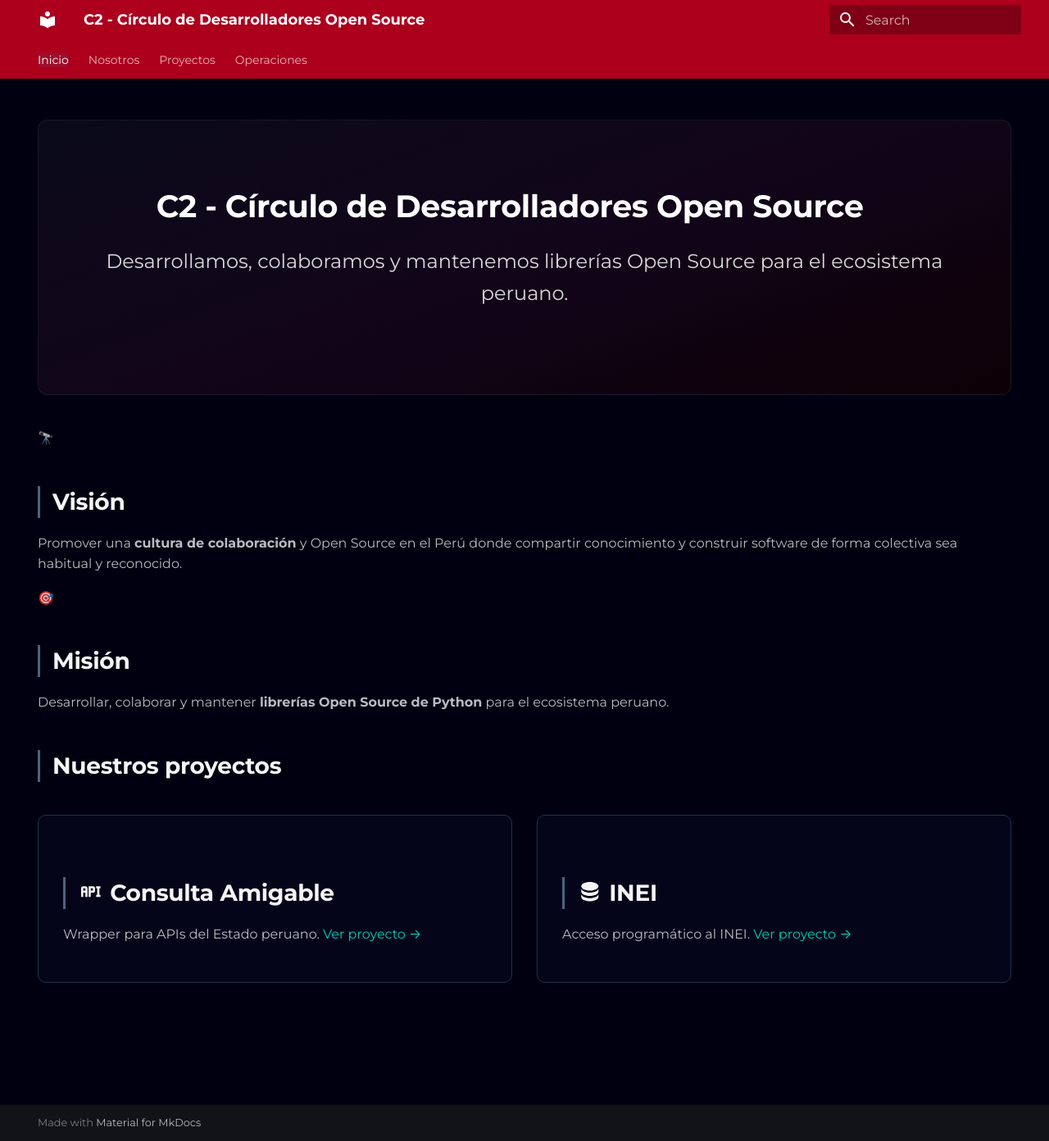
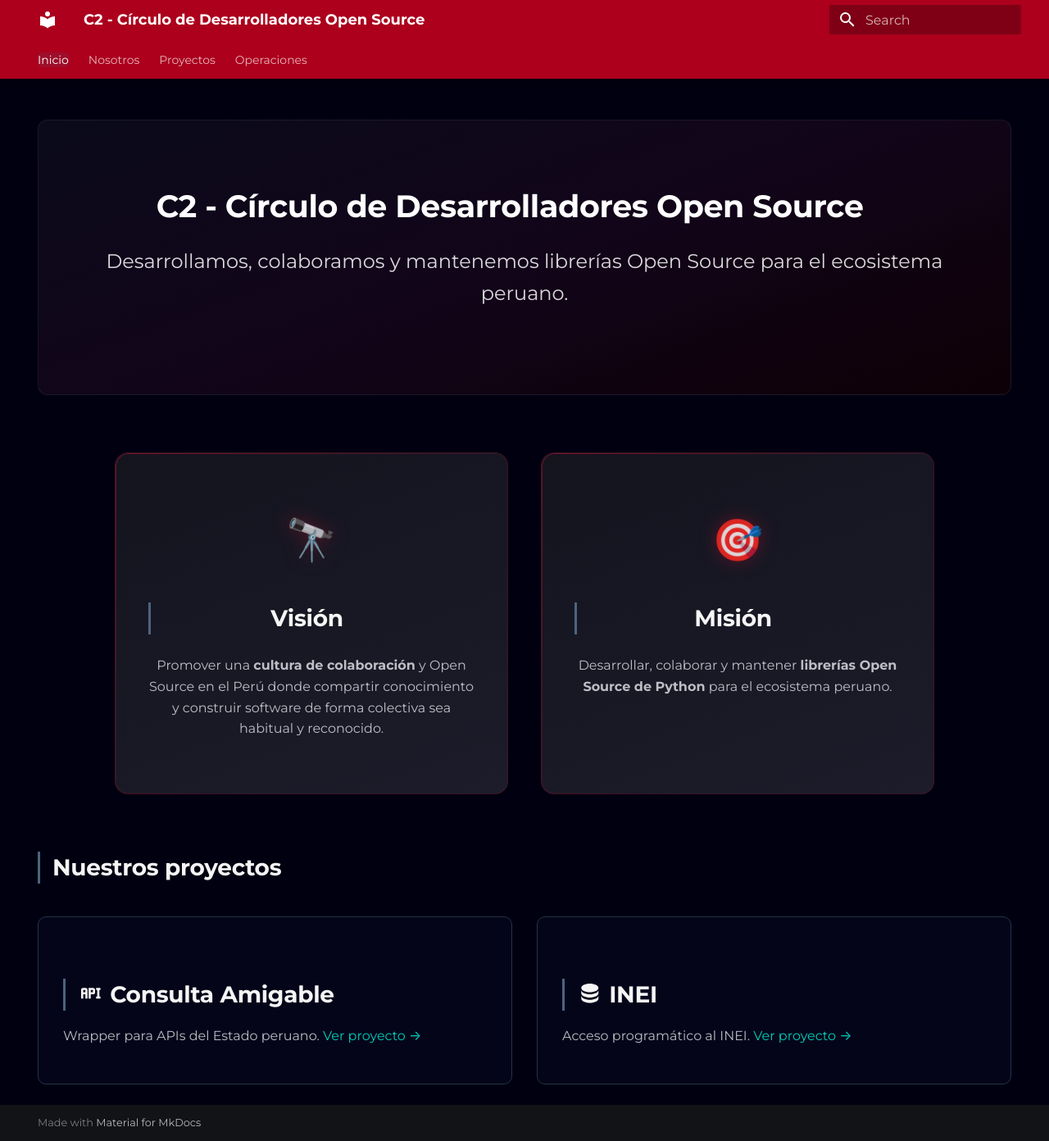
Before and after one commit to c2-circulo-desarrolladores/c2-core, an MkDocs documentation site: the page built from docs/index.md, in a window 1280 px wide and 1392 px high. Shown: the whole window at 82% size. Built offline with MkDocs 1.6.1 and Material for MkDocs 9.7.7, drawn with Linux system fonts in a browser that asks for light colours.

```diff
--- a/docs/stylesheets/extra.css
+++ b/docs/stylesheets/extra.css
@@ -150,25 +150,66 @@
 /* ════════════════════════════════════════════════════════════
    HERO
 ════════════════════════════════════════════════════════════ */
-.hero {
+.hero,
+.hero-fade {
+  position: relative;
   padding: 4rem 2rem;
   text-align: center;
-  background: linear-gradient(160deg, #0a0a1a 0%, #12051a 50%, #0d0005 100%);
   border-radius: 12px;
   margin-bottom: 2rem;
   color: white;
-  border: 1px solid rgba(75, 100, 128, 0.2);  /* borde sutil con el secundario */
+  border: 1px solid rgba(75, 100, 128, 0.2);
+  overflow: hidden;
 }
 
-.hero h1 {
+.hero {
+  background: linear-gradient(160deg, #0a0a1a 0%, #12051a 50%, #0d0005 100%);
+}
+
+.hero-fade {
+  background: #0a0a1a; /* fallback mientras carga la imagen */
+  min-height: 420px;
+  display: flex;
+  flex-direction: column;
+  justify-content: center;
+}
+
+.hero h1,
+.hero-fade h1 {
   font-size: 2.8rem;
   color: white !important;
   margin-bottom: 0.5rem;
+  position: relative;
+  z-index: 2;
 }
 
-.hero p {
+.hero p,
+.hero-fade p {
   font-size: 1.2rem;
   color: rgba(255, 255, 255, 0.85);
+  position: relative;
+  z-index: 2;
+}
+
+/* Imagen de fondo del hero-fade */
+.hero-fade .hero-image {
+  position: absolute;
+  inset: 0;
+  width: 100%;
+  height: 100%;
+  object-fit: cover;
+  z-index: 0;
+  transition: opacity 0.1s linear, transform 0.1s linear;
+  will-change: opacity, transform;
+}
+
+/* Overlay oscuro para que el texto sea legible sobre la imagen */
+.hero-fade::after {
+  content: "";
+  position: absolute;
+  inset: 0;
+  background: linear-gradient(160deg, rgba(10,10,26,0.85) 0%, rgba(18,5,26,0.75) 50%, rgba(13,0,5,0.85) 100%);
+  z-index: 1;
 }
 
 
@@ -194,3 +235,66 @@
   box-shadow: 0 4px 20px rgba(75, 100, 128, 0.25);
   border-color: var(--color-secondary);
 }
+
+
+/* ════════════════════════════════════════════════════════════
+   MISIÓN / VISIÓN
+════════════════════════════════════════════════════════════ */
+.mision-vision {
+  display: flex;
+  gap: 2rem;
+  flex-wrap: wrap;
+  justify-content: center;
+  margin: 3.5rem 0;
+}
+
+.mv-block {
+  position: relative;
+  flex: 1 1 340px;
+  max-width: 480px;
+  padding: 2.5rem 2rem;
+  border-radius: 16px;
+  background: linear-gradient(160deg, #14141f 0%, #1c1c2a 100%);
+  border: 1px solid rgba(179, 19, 44, 0.25);
+  text-align: center;
+  overflow: hidden;
+  transition: transform 0.25s ease, box-shadow 0.25s ease, border-color 0.25s ease;
+}
+
+.mv-block::before {
+  content: "";
+  position: absolute;
+  inset: 0;
+  padding: 1px;
+  border-radius: 16px;
+  background: linear-gradient(135deg, #b3132c, transparent 60%);
+  -webkit-mask: linear-gradient(#fff 0 0) content-box, linear-gradient(#fff 0 0);
+  -webkit-mask-composite: xor;
+  mask-composite: exclude;
+  opacity: 0.6;
+  pointer-events: none;
+}
+
+.mv-block:hover {
+  transform: translateY(-6px);
+  box-shadow: 0 12px 30px rgba(179, 19, 44, 0.25);
+  border-color: rgba(179, 19, 44, 0.5);
+}
+
+.mv-icon {
+  font-size: 2.5rem;
+  margin-bottom: 1rem;
+  display: inline-block;
+  filter: drop-shadow(0 0 10px rgba(179, 19, 44, 0.5));
+}
+
+.mv-block h2 {
+  font-size: 1.9rem;
+  font-weight: 800;
+  margin: 0 0 1.25rem;
+  color: #fff;
+  border: none;
+}
+
+.mv-block h2::after {
+  content: "";
```
